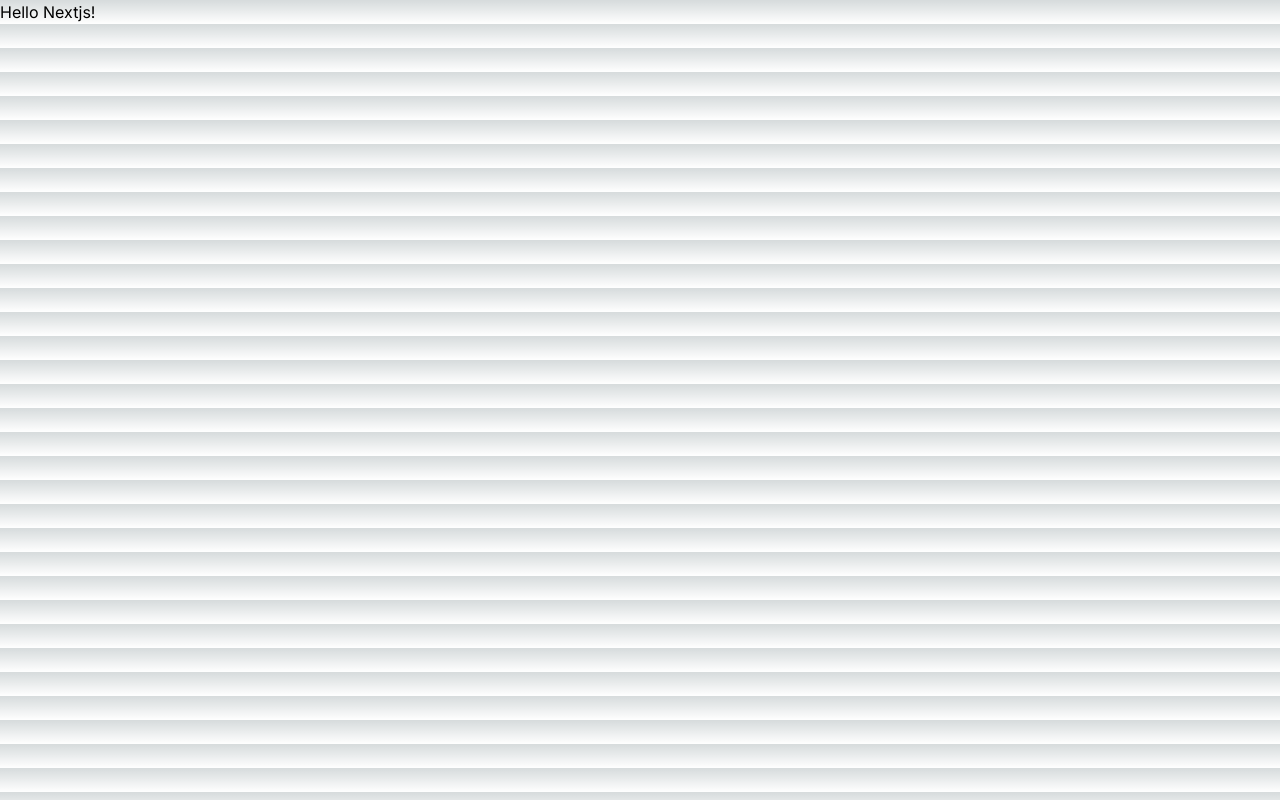
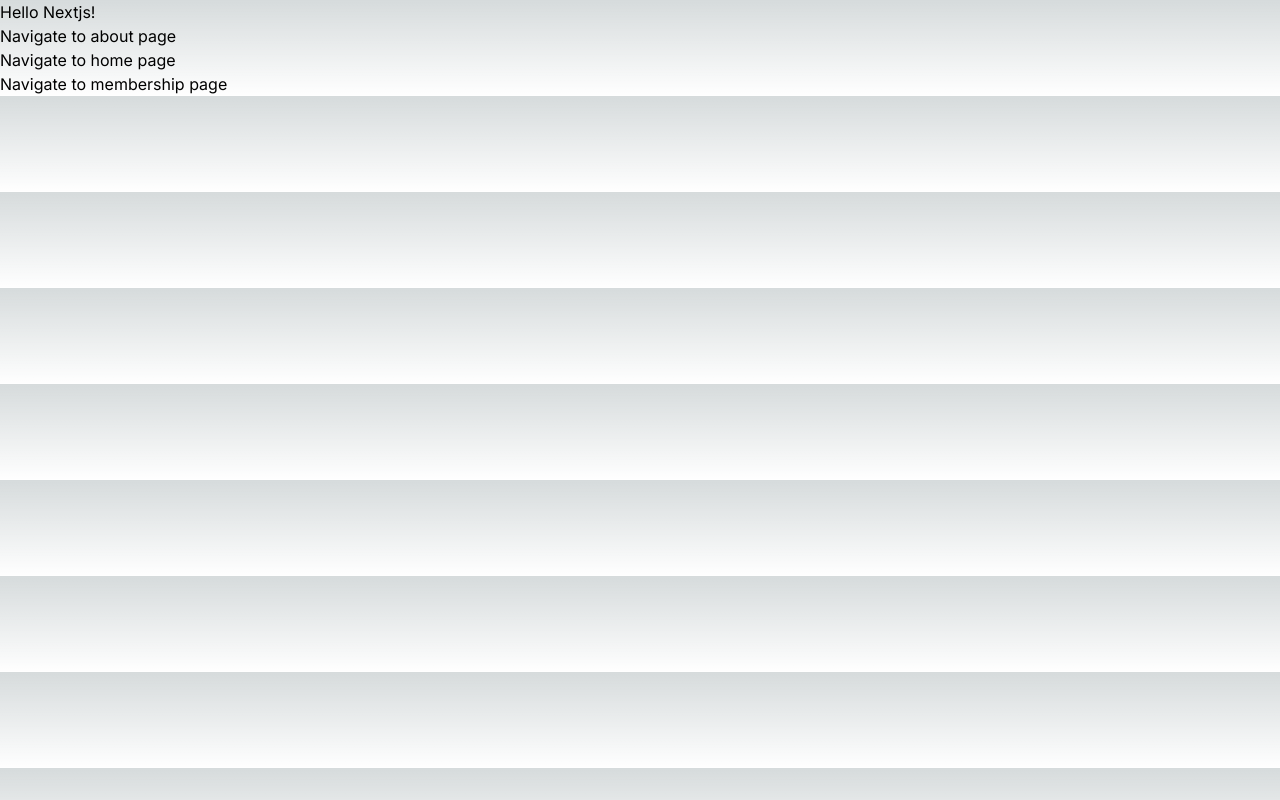
Before and after one commit to karthik-mohan23/recipe-app, a Next.js app: page / in a window 1280 px wide. Built offline with nearby package versions, Linux system fonts and the light colour scheme.

Commit message:
Navigation using Link

```diff
--- a/src/app/page.tsx
+++ b/src/app/page.tsx
@@ -1,7 +1,20 @@
+import Link from "next/link";
+
 function Home() {
   return (
     <div>
       <h1>Hello Nextjs!</h1>
+      <ul>
+        <li>
+          <Link href={`/about`}>Navigate to about page</Link>
+        </li>
+        <li>
+          <Link href={`/`}>Navigate to home page</Link>
+        </li>
+        <li>
+          <Link href={`/account/membership`}>Navigate to membership page</Link>
+        </li>
+      </ul>
     </div>
   );
 }
```
